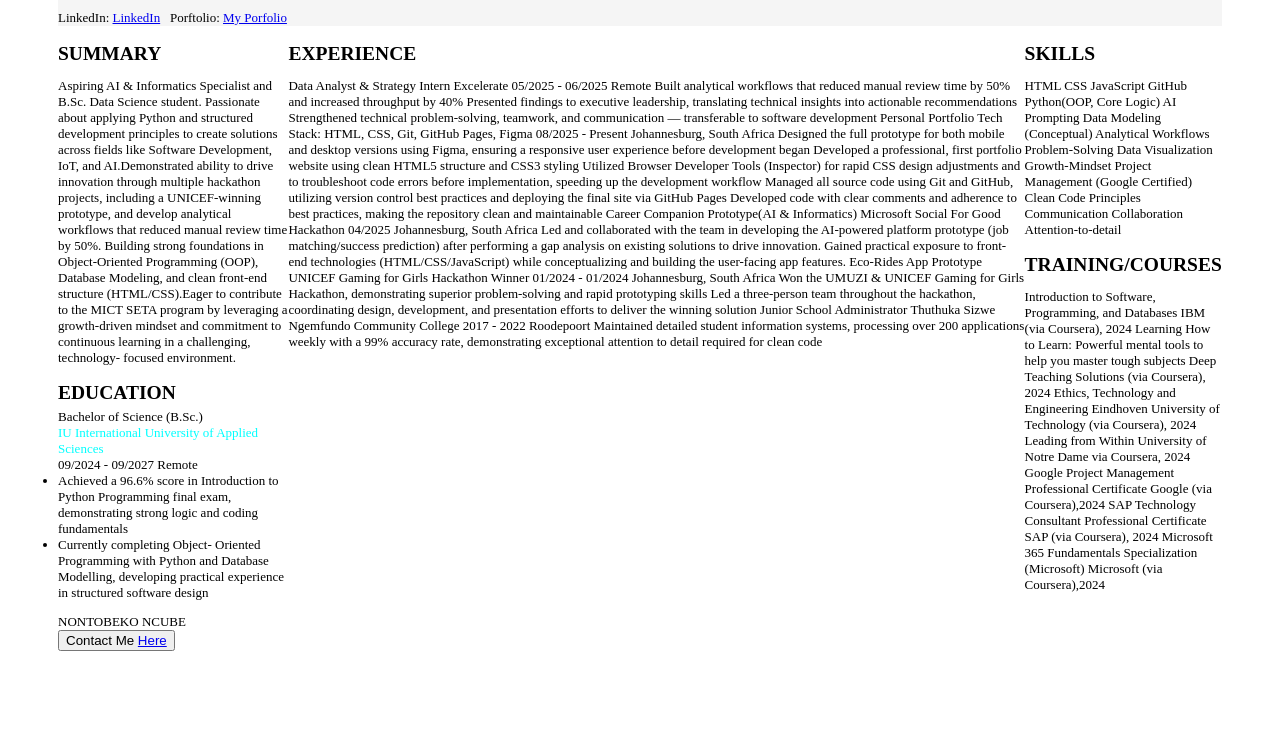
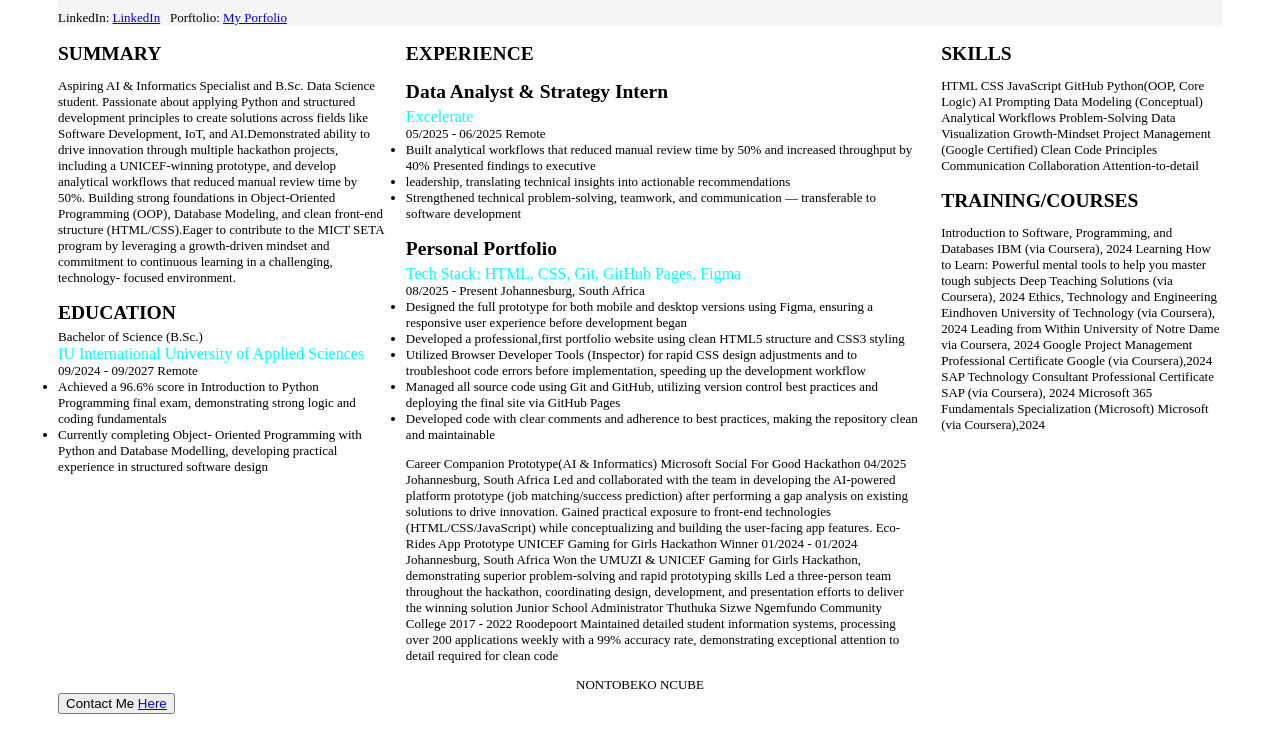
Before and after one commit to NontobekoNcube/Nontobeko-Ncube, a plain HTML site: page index.html in a window 1280 px wide. Shown: the part 146-898 px from the top of the page. Before the commit the page ends 855 px from the top, so only its background shows below. Drawn offline with Linux system fonts and the light colour scheme.

Commit message:
Updated Experience section

```diff
--- a/index.html
+++ b/index.html
@@ -39,8 +39,8 @@
         <h2>EDUCATION</h2>
         <section class="section-head">Bachelor of Science (B.Sc.)</section>
         <p class="subtitle">IU International University of Applied Sciences</p>
-        <p style="margin-top: 0px;margin-bottom: 0px;">09/2024 - 09/2027 Remote</p>
-        <ul style="margin-top:0px; padding-left:0px;">
+        <p class="title">09/2024 - 09/2027 Remote</p>
+        <ul class="items">
             <li>Achieved a 96.6% score in Introduction to
           Python Programming final exam, demonstrating strong logic and coding
           fundamentals</li>
@@ -53,25 +53,36 @@
       </div>
       <div class="experience">
         <h2>EXPERIENCE</h2>
-        <p>
-          Data Analyst & Strategy Intern Excelerate 05/2025 - 06/2025 Remote
-          Built analytical workflows that reduced manual review time by 50% and
-          increased throughput by 40% Presented findings to executive
-          leadership, translating technical insights into actionable
-          recommendations Strengthened technical problem-solving, teamwork, and
-          communication — transferable to software development Personal
-          Portfolio Tech Stack: HTML, CSS, Git, GitHub Pages, Figma 08/2025 -
-          Present Johannesburg, South Africa Designed the full prototype for
-          both mobile and desktop versions using Figma, ensuring a responsive
-          user experience before development began Developed a professional,
-          first portfolio website using clean HTML5 structure and CSS3 styling
-          Utilized Browser Developer Tools (Inspector) for rapid CSS design
+        <h2>Data Analyst & Strategy Intern </h2>
+        <p class="subtitle"> Excelerate</p>
+        <p class="title">05/2025 - 06/2025 Remote</p>
+        <ul class="items">
+            <li>Built analytical workflows that reduced manual review time by 50% and
+            increased throughput by 40% Presented findings to executive</li>
+            <li>leadership, translating technical insights into actionable
+            recommendations</li>
+            <li> Strengthened technical problem-solving, teamwork, and
+            communication — transferable to software development </li>
+        </ul>
+        <h2>Personal Portfolio</h2>
+        <p class="subtitle"> Tech Stack: HTML, CSS, Git, GitHub Pages, Figma</p>
+        <p class="title"> 08/2025 - Present Johannesburg, South Africa </p>
+        <ul>
+          <li>Designed the full prototype for both mobile and desktop versions using Figma, ensuring a responsive
+          user experience before development began</li>
+          <li>Developed a professional,first portfolio website using clean HTML5 structure and CSS3 styling</li>
+          <li>Utilized Browser Developer Tools (Inspector) for rapid CSS design
           adjustments and to troubleshoot code errors before implementation,
-          speeding up the development workflow Managed all source code using Git
+          speeding up the development workflow</li>
+          <li>Managed all source code using Git
           and GitHub, utilizing version control best practices and deploying the
-          final site via GitHub Pages Developed code with clear comments and
+          final site via GitHub Pages</li>
+          <li>Developed code with clear comments and
           adherence to best practices, making the repository clean and
-          maintainable Career Companion Prototype(AI & Informatics) Microsoft
+          maintainable</li>
+          </ul>
+
+          Career Companion Prototype(AI & Informatics) Microsoft
           Social For Good Hackathon 04/2025 Johannesburg, South Africa Led and
           collaborated with the team in developing the AI-powered platform
           prototype (job matching/success prediction) after performing a gap
@@ -113,6 +124,6 @@
       </div>
     </div>
     <footer>NONTOBEKO NCUBE</footer>
-    <button>Contact Me <a href="mailto:nontoncube7@gmail.com"> Here</a></button>
+    <button class="contact-button">Contact Me <a href="mailto:nontoncube7@gmail.com"> Here</a></button>
   </body>
 </html>
--- a/styles.css
+++ b/styles.css
@@ -1,13 +1,11 @@
 body {
   padding: 50px;
   font-size: small;
-  text-align: align;
 }
 header {
   background-color: whitesmoke;
   padding: 0px;
   margin-bottom: 0px;
-  font-size: small;
 }
 .tag-line {
   margin: 0px;
@@ -15,6 +13,8 @@ header {
 }
 .container {
   display: flex;
+  gap: 20px;
+  /*justify-items: center;*/
 }
 h2 {
   margin-bottom: 5px;
@@ -23,4 +23,19 @@ h2 {
   color: aqua;
   margin: 0px;
   padding: 0px;
+  font-size: medium;
 }
+.title {
+  margin-top: 0px;
+  margin-bottom: 0px;
+}
+ul {
+  margin-top: 0px;
+  padding-left: 0px;
+}
+footer {
+  text-align: center;
+}
+.contact-button {
+  text-align: center;
+}
```
